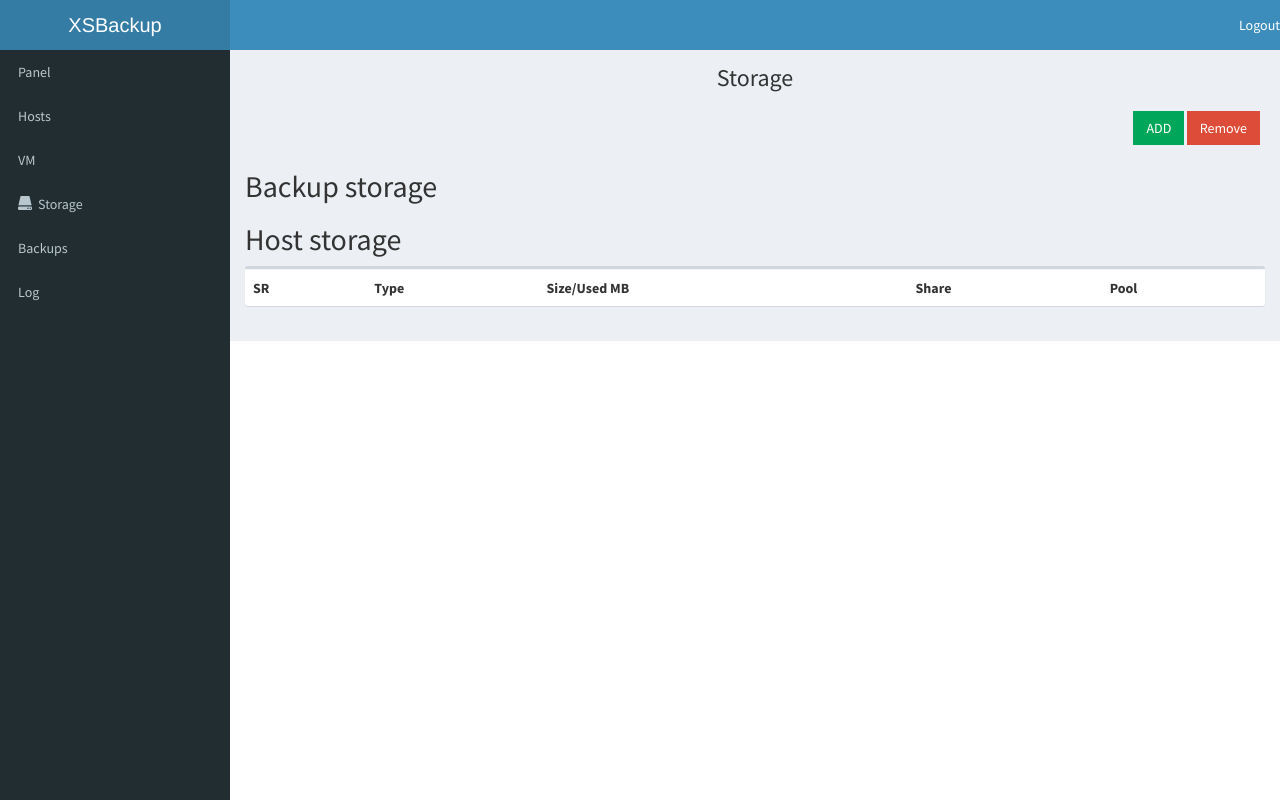
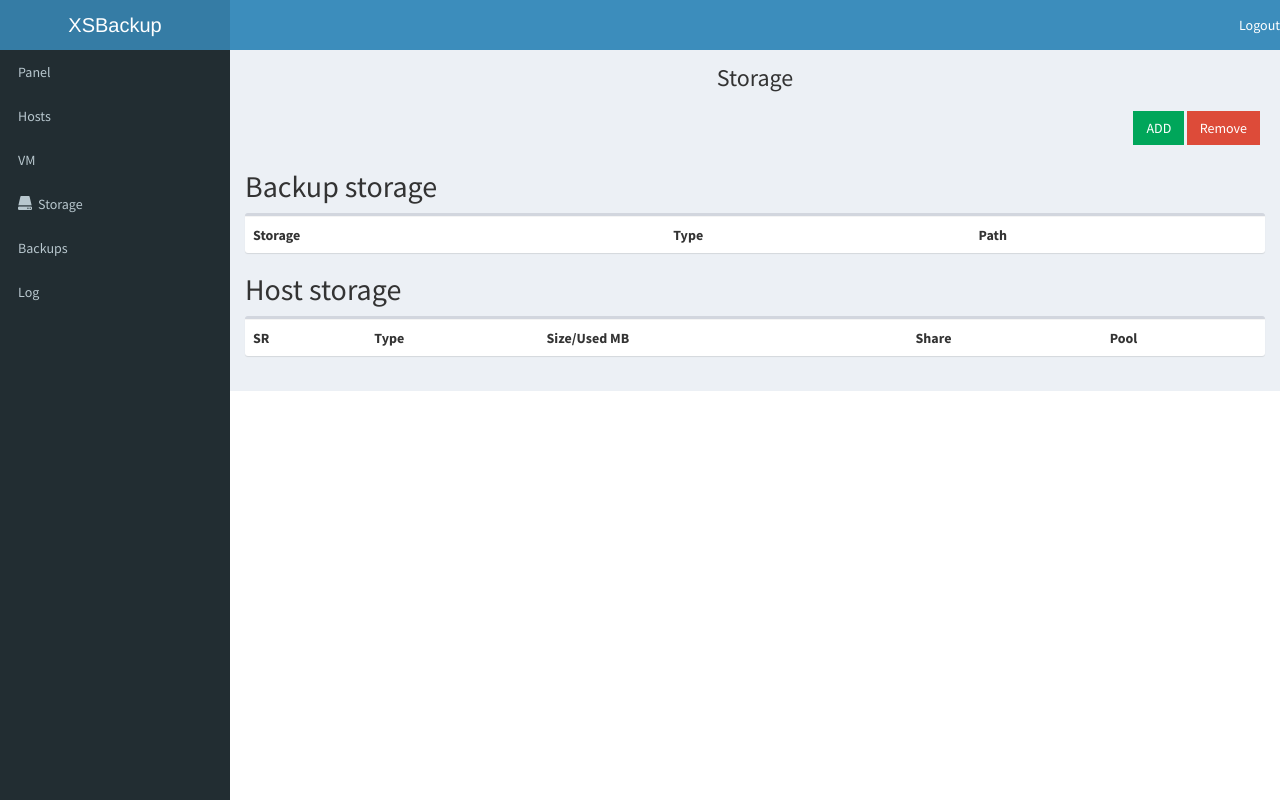
Before and after one commit to lelik9/xenserver-backup, a Flask app: page /storage/ in a window 1280 px wide. Run offline with Flask 2, Linux system fonts and the light colour scheme; data that the repository does not hold is empty; some libraries are stand-ins or nearby versions.

Commit message:
create modal "add backup storage"

```diff
--- a/client/app/templates/storage.html
+++ b/client/app/templates/storage.html
@@ -1,34 +1,79 @@
 {% extends "base.html" %}
 {% block page_title %}Storage{% endblock %}
 {% block content %}
-{#	<table class="table table-striped" border="2" align="left" width="100%">#}
-{#	<tr>#}
-{#		<h1 align="center">Storage</h1>#}
-{#	</tr>#}
-{#	<tr>#}
-{#		<h2 align="center">Add backup storage</h2>#}
-{#		<form name="add_form" role="form" method="get">#}
-{#			<select name="protocol">#}
-{#				<option value="smb">smb</option>#}
-{#				<option value="nfs">nfs</option>#}
-{#				<option value="folder">folder</option>#}
-{#			</select>#}
-{#			storage name: <input type="text" name="sr_name">#}
-{#			share name: <input type="text" name="share">#}
-{#			user*: <input type="text" name="user">#}
-{#			password*: <input type="password" name="password">#}
-{#			<button type="submit" class="btn btn-default">add</button>#}
-{#			<br>#}
-{#			*username and password if needed#}
-{#		</form>#}
-{#	</tr>#}
-{#	<tr>#}
-{##}
-{#	</tr>#}
-{##}
-{#	</table>#}
+    <!-- Add  backup SR modal window  -->
+    <div class="modal fade" tabindex="-1" role="dialog" id="srModal">
+      <div class="modal-dialog">
+        <div class="modal-content">
+          <div class="modal-header">
+            <button type="button" class="close" data-dismiss="modal" aria-label="Close"><span aria-hidden="true">&times;</span></button>
+            <h4 class="modal-title">Add host</h4>
+          </div>
+          <div class="modal-body">
+            <!-- form start -->
+            <form class="form-horizontal" method="post" id="hostForm" action="/storage/">
+                <!-- SR type field -->
+                <div class="form-group">
+                  <label for="inputIP" class="col-sm-2 control-label">Storage type</label>
+                  <div class="col-sm-10">
+                    <select name="protocol" class="form-control">
+                        <option value="smb">smb</option>
+                        <option value="nfs">nfs</option>
+                        <option value="folder">folder</option>
+                    </select>
+                  </div>
+                </div>
+                <!-- SR name field -->
+                <div class="form-group">
+                  <label for="inputIP" class="col-sm-2 control-label">Storage name</label>
+                  <div class="col-sm-10">
+                    <input required type="text" class="form-control" name="ip" id="inputIP"
+                           placeholder="myStorage">
+                  </div>
+                </div>
+                <!-- SR path field -->
+                <div class="form-group">
+                  <label for="inputIP" class="col-sm-2 control-label">Storage path</label>
+                  <div class="col-sm-10">
+                    <input required type="text" class="form-control" name="ip" id="inputIP">
+                  </div>
+                </div>
+                <!-- login field -->
+                <div class="form-group">
+                  <label for="inputLogin" class="col-sm-2 control-label">Login</label>
+
+                  <div class="col-sm-10">
+                    <input required type="text" class="form-control" name="login" id="inputLogin"
+                           placeholder="Login">
+                  </div>
+                </div>
+                <!-- password field -->
+                <div class="form-group">
+                  <label for="inputPassword" class="col-sm-2 control-label">Password</label>
+
+                  <div class="col-sm-10">
+                    <input required type="password" class="form-control" name="password" id="inputPassword"
+                           placeholder="Password">
+                  </div>
+                </div>
+                <button type="submit" class="btn btn-primary" id="addSr">ADD</button>
+                <button type="button" class="btn btn-default" data-dismiss="modal">Close</button>
+            </form>
+          </div>
+          <div class="modal-footer">
+              <div class="progress" style="display:none" id="progress">
+                  <div class="progress-bar progress-bar-primary progress-bar-striped active"
+                       role="progressbar" aria-valuenow="40" aria-valuemin="0" aria-valuemax="100"
+                       style="width: 100%">
+                    </div>
+              </div>
+          </div>
+        </div><!-- /.modal-content -->
+      </div><!-- /.modal-dialog -->
+    </div><!-- /.modal -->
+
     <div class="btn-box-tool" align="right">
-        <button type="button" class="btn bg-green btn-flat" data-toggle="modal" data-target="#hostModal">
+        <button type="button" class="btn bg-green btn-flat" data-toggle="modal" data-target="#srModal">
             ADD
         </button>
         <button type="button" class="btn bg-red btn-flat" id="rmHost">
@@ -37,9 +82,20 @@
     </div>
 
     <h2>Backup storage</h2>
+    <div class="box">
+        <div class="box-body table-responsive no-padding">
+            <table class="table table-hover" width="100%" id="backupSrTable">
+                <tr>
+                    <th>Storage</th>
+                    <th>Type</th>
+                    <th>Path</th>
+                </tr>
+            </table>
+        </div>
+    </div>
+
     <h2>Host storage</h2>
-
-        <div class="box">
+    <div class="box">
         <div class="box-body table-responsive no-padding">
             <table class="table table-hover" width="100%" id="hostSrTable">
                 <tr>
```
